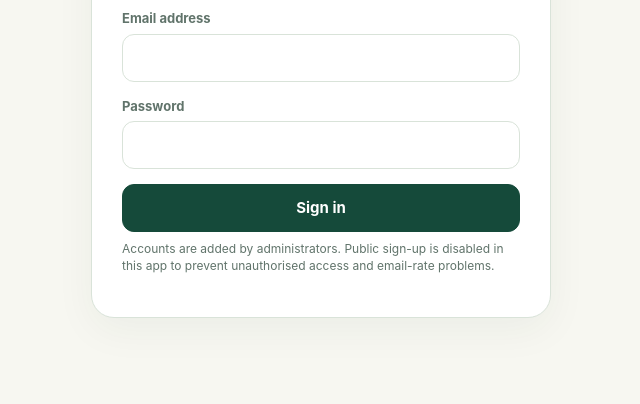
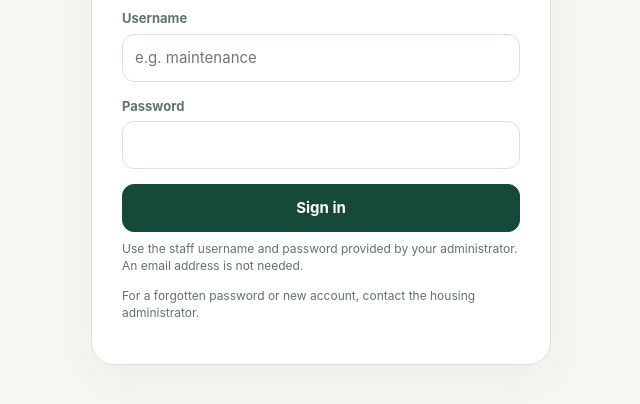
Before and after one commit to Condaminegolf/House-Compendium, a plain HTML site: page staff.html in a window 1280 px wide. Shown: the part 284-688 px from the top of the page, without its empty margins (319-959 px from the left). Drawn offline with nearby package versions, Linux system fonts and the light colour scheme.

Commit message:
Add files via upload

```diff
--- /dev/null
+++ b/staff-username.js
@@ -0,0 +1,116 @@
+'use strict';
+/**
+ * Property Care staff username sign-in adapter.
+ *
+ * The existing app.js and Supabase RLS remain unchanged. Passwords are verified
+ * by Supabase Auth. Only staff accounts created by an administrator with the
+ * matching internal identifier will sign in. Never put a service-role key here.
+ *
+ * The .example.com domain is reserved for examples and is NOT a real inbox.
+ * Password reset for these deliberately email-less staff accounts is manual
+ * through a Supabase administrator. Never enable public staff sign-up.
+ */
+(() => {
+  const DOMAIN = 'staff.house-compendium.example.com';
+  const VALID_USERNAME = /^[a-z][a-z0-9_-]{2,31}$/;
+  const app = document.getElementById('app');
+  if (!app) return;
+
+  const normalise = name => String(name || '').trim().toLowerCase();
+  const alias = name => normalise(name) + '@' + DOMAIN;
+
+  function replaceLoginField() {
+    const form = app.querySelector('form[data-form="signin"]');
+    if (!form || form.dataset.usernameLogin === 'true') return;
+
+    const input = form.querySelector('input[name="email"]');
+    if (!input) return;
+
+    input.type = 'text';
+    input.name = 'staff_username';
+    input.id = 'staff_username';
+    input.autocomplete = 'username';
+    input.autocapitalize = 'none';
+    input.spellcheck = false;
+    input.setAttribute('inputmode', 'text');
+    input.setAttribute('pattern', '[A-Za-z][A-Za-z0-9_-]{2,31}');
+    input.setAttribute('minlength', '3');
+    input.setAttribute('maxlength', '32');
+    input.setAttribute('placeholder', 'e.g. maintenance');
+    input.setAttribute('aria-label', 'Staff username');
+    const label = form.querySelector('label[for="email"]');
+    if (label) {
+      label.textContent = 'Username';
+      label.htmlFor = 'staff_username';
+    }
+
+    const authField = document.createElement('input');
+    authField.type = 'hidden';
+    authField.name = 'email';
+    authField.setAttribute('data-internal-staff-identifier', '');
+    form.appendChild(authField);
+
+    // The original app.js submit handler reads FormData(email, password). By
+    // keeping that field hidden and derived from the visible username, the
+    // original Supabase sign-in and RLS policies continue to apply.
+    function syncAlias() {
+      authField.value = alias(input.value);
+    }
+    input.addEventListener('input', syncAlias);
+    input.addEventListener('blur', () => {
+      input.value = normalise(input.value);
+      syncAlias();
+    });
+    form.addEventListener('submit', event => {
+      const username = normalise(input.value);
+      if (!VALID_USERNAME.test(username)) {
+        event.preventDefault();
+        event.stopPropagation();
+        event.stopImmediatePropagation();
+        input.setCustomValidity('Use 3–32 characters: begin with a letter, then use letters, numbers, - or _.');
+        input.reportValidity();
+        input.focus();
+        return;
+      }
+      input.setCustomValidity('');
+      input.value = username;
+      syncAlias();
+    }, true);
+    input.addEventListener('input', () => input.setCustomValidity(''));
+
+    const help = document.createElement('p');
+    help.className = 'small muted';
+    help.textContent = 'Use the staff username and password provided by your administrator. An email address is not needed.';
+    form.insertAdjacentElement('afterend', help);
+    const next = help.nextElementSibling;
+    if (next && next.matches('p') && /Accounts are added by administrators/i.test(next.textContent || '')) {
+      next.textContent = 'For a forgotten password or new account, contact the housing administrator.';
+    }
+    form.dataset.usernameLogin = 'true';
+  }
+
+  function replaceStaffHeaderIdentifier() {
+    const box = app.querySelector('.staff-box');
+    if (!box) return;
+    // Preserve the existing staff-role badge and only replace the text node.
+    for (const node of box.childNodes) {
+      if (node.nodeType !== 3 || !node.textContent.includes('@' + DOMAIN)) continue;
+      const next = node.textContent.replace(
+        /([a-z][a-z0-9_-]{2,31})@staff\.house-compendium\.example\.com\b/gi,
+        '$1'
+      );
+      if (next !== node.textContent) node.textContent = next;
+    }
+  }
+
+  function enhance() {
+    replaceLoginField();
+    replaceStaffHeaderIdentifier();
+  }
+  // app.js renders login forms and headers after asynchronous Supabase checks.
+  // Observing those changes keeps this adapter compatible without modifying
+  // the entire 60 KB staff dashboard or its other functionality.
+  const observer = new MutationObserver(enhance);
+  observer.observe(app, {childList: true, subtree: true});
+  enhance();
+})();
--- a/staff.html
+++ b/staff.html
@@ -9,5 +9,7 @@
 <script src="https://cdn.jsdelivr.net/npm/tus-js-client@4.3.1/dist/tus.min.js" defer></script>
 <script src="config.js"></script>
 <script src="https://cdn.jsdelivr.net/npm/@supabase/supabase-js@2.105.0/dist/umd/supabase.min.js" defer></script>
+<!-- Username adapter must load before app.js. -->
+<script src="staff-username.js?v=20261109" defer></script>
 <script src="app.js" defer></script>
 </body></html>
```
